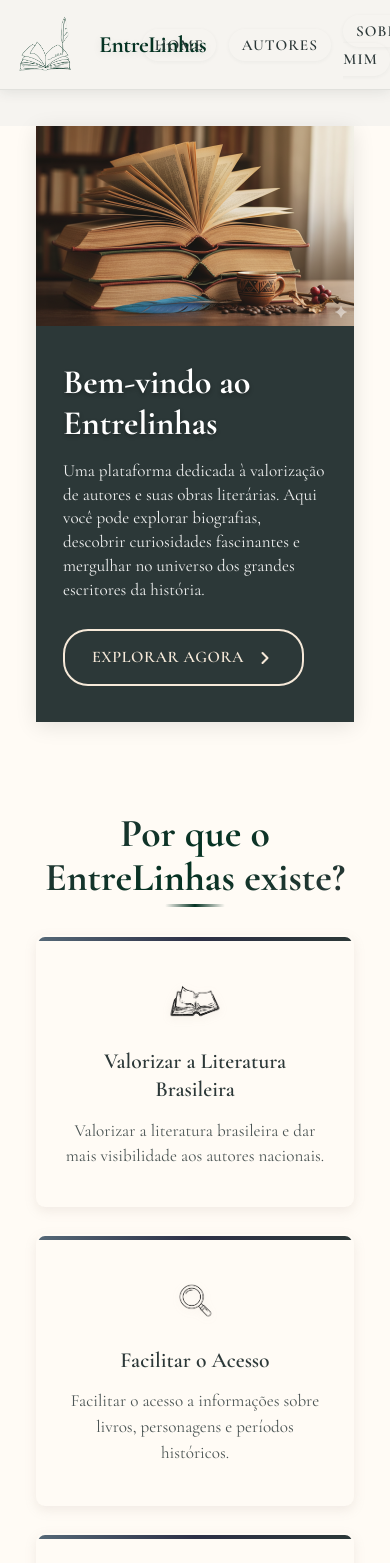
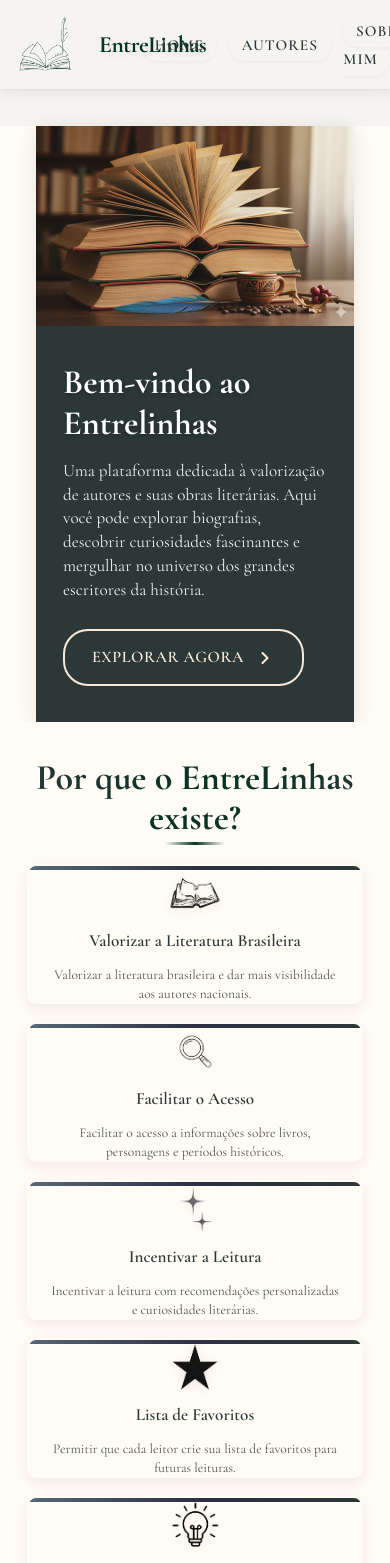
Before and after one commit to Mariaeduardar07/Entrelinhas, a Next.js app: page / in a window 390 px wide. Shown: the top 1563 px of the page. Built offline with nearby package versions, Linux system fonts and the light colour scheme; no server answers.

Commit message:
feat: adjust goals section styles, including grid layout and responsiveness

```diff
--- a/src/components/objectives/objectives.module.css
+++ b/src/components/objectives/objectives.module.css
@@ -1,23 +1,29 @@
 .section {
-  padding: 4rem 2rem;
+  display: flex;
+  width: 100vw;
+  min-height: 320px;
+  margin: 0 -2rem;
+  padding: 0;
+  align-items: center;
   background: var(--cor-1);
-  margin: 2rem auto;
-  max-width: 1200px;
-  width: 100%;
 }
 
 .container {
-  max-width: none;
-  margin: 0;
-  padding: 0;
+  width: 100%;
+  padding: 2.2rem 2rem;
+  display: flex;
+  flex-direction: column;
+  justify-content: center;
+  align-items: center;
+  background: var(--cor-1);
 }
 
 .title {
   font-family: 'Cormorant Garamond', serif;
-  font-size: clamp(1.5rem, 3vw, 2.2rem);
+  font-size: clamp(1.8rem, 3vw, 2.4rem);
   font-weight: 700;
   color: var(--cor-do-banner);
-  margin-bottom: 1.5rem;
+  margin-bottom: 2rem;
   background: linear-gradient(135deg, var(--cor-do-banner) 0%, var(--cor-3-detalhes) 50%, #2c3838 100%);
   -webkit-background-clip: text;
   -webkit-text-fill-color: transparent;
@@ -41,10 +47,10 @@
 
 .grid {
   display: grid;
-  grid-template-columns: repeat(3, 1fr);
-  grid-template-rows: repeat(2, 1fr);
+  grid-template-columns: repeat(6, 1fr);
   gap: 1.5rem;
-  justify-items: center;
+  justify-items: stretch;
+  align-items: stretch;
 }
 
 .card {
@@ -57,6 +63,11 @@
   border: 2px solid transparent;
   position: relative;
   overflow: hidden;
+  height: 250px;
+  display: flex;
+  flex-direction: column;
+  justify-content: center;
+  align-items: center;
 }
 
 .card:hover {
@@ -87,7 +98,7 @@
 
 .cardTitle {
   font-family: 'Cormorant Garamond', serif;
-  font-size: 1.4rem;
+  font-size: 1.3rem;
   font-weight: 600;
   color: var(--cor-5);
   margin-bottom: 0.8rem;
@@ -95,43 +106,88 @@
 }
 
 .description {
-  font-size: 1.1rem;
-  line-height: 1.5;
+  font-size: 1rem;
+  line-height: 1.4;
   color: var(--cor-5);
   opacity: 0.85;
   margin: 0;
   font-family: 'Cormorant Garamond', serif;
 }
 
+@media (max-width: 1024px) {
+  .section {
+    min-height: 400px;
+  }
+
+  .grid {
+    grid-template-columns: repeat(3, 1fr);
+    grid-template-rows: repeat(2, 1fr);
+  }
+
+  .card {
+    height: 180px;
+  }
+}
+
 @media (max-width: 768px) {
   .section {
-    padding: 3rem 0;
+    min-height: auto;
+  }
+
+  .container {
+    padding: 2rem 1.5rem;
   }
 
   .title {
-    font-size: 2.2rem;
-    margin-bottom: 2rem;
+    font-size: 2rem;
+    margin-bottom: 1.5rem;
+  }
+
+  .grid {
+    grid-template-columns: repeat(2, 1fr);
+    grid-template-rows: repeat(3, 1fr);
+    gap: 1rem;
+  }
+
+  .card {
+    padding: 1.2rem 1rem;
+    height: 160px;
+  }
+
+  .icon {
+    font-size: 1.8rem;
+    margin-bottom: 0.5rem;
+  }
+
+  .cardTitle {
+    font-size: 1rem;
+  }
+
+  .description {
+    font-size: 0.8rem;
+  }
+}
+
+@media (max-width: 480px) {
+  .container {
+    padding: 2rem 1.5rem;
   }
 
   .grid {
     grid-template-columns: 1fr;
-    gap: 1.5rem;
+    gap: 1rem;
   }
 
   .card {
-    padding: 2rem 1.5rem;
-  }
-
-  .icon {
-    font-size: 2.5rem;
-    margin-bottom: 1rem;
+    padding: 1.5rem 1rem;
+    height: 140px;
   }
 
   .cardTitle {
-    font-size: 1.2rem;
+    font-size: 0.95rem;
   }
 
   .description {
-    font-size: 0.95rem;
+    font-size: 0.75rem;
   }
 }
```
